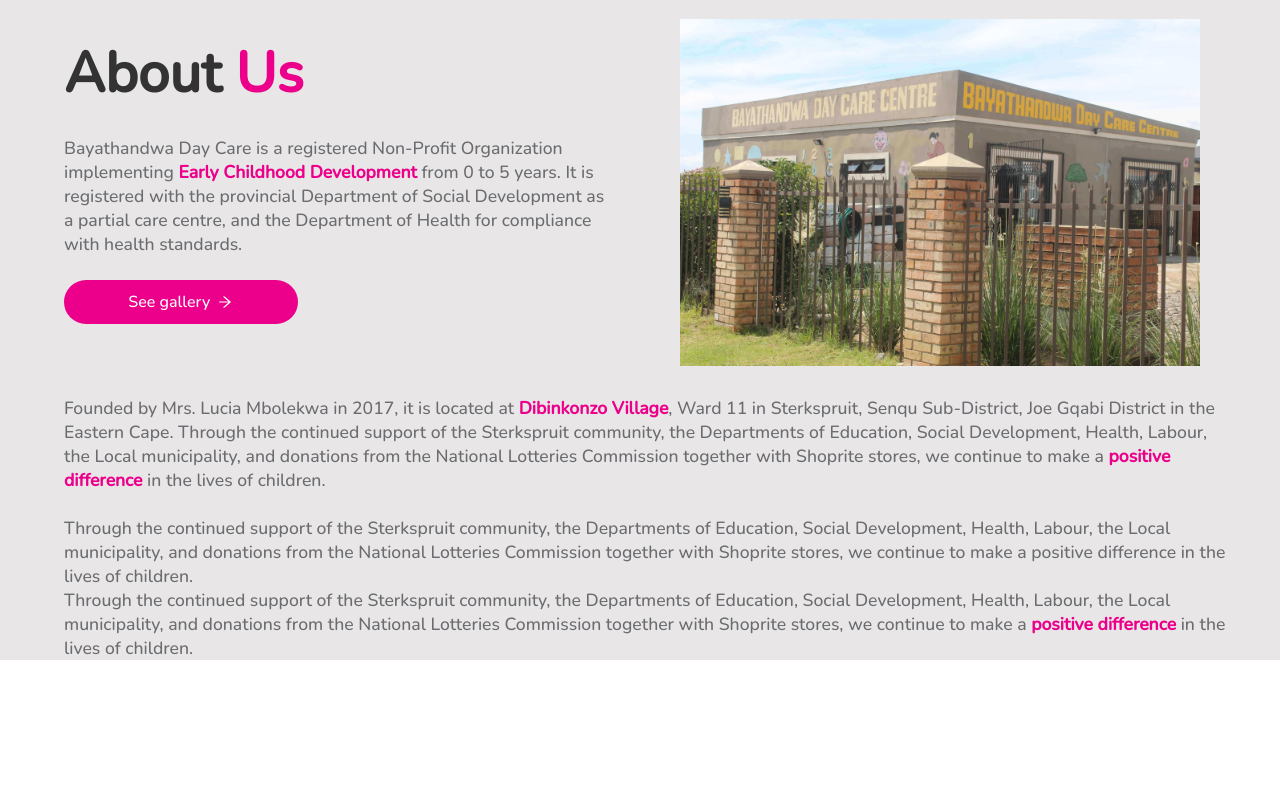
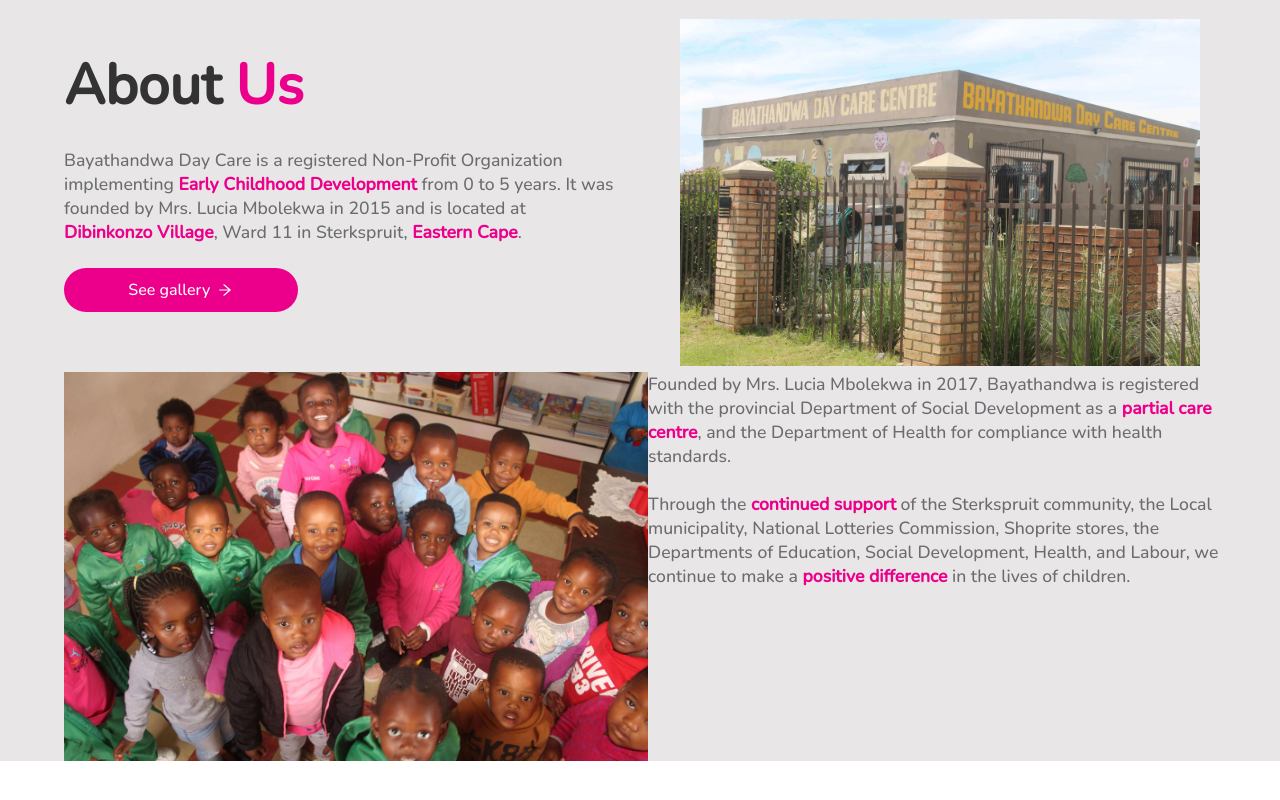
Before and after one commit to Babalwa01/bayathandwa-day-care, a React (Vite) app: page / in a window 1280 px wide. Shown: the part 840-1640 px from the top of the page. Built offline with nearby package versions, Linux system fonts and the light colour scheme.

Commit message:
added history info and img

```diff
--- a/src/constants/images.ts
+++ b/src/constants/images.ts
@@ -1,5 +1,6 @@
 import logo from "../assets/logo.png";
 import about01 from "../assets/about01.jpg";
+import about02 from "../assets/about02.jpg";
 import elephant from "../assets/elephant.jpg";
 import header1 from "../assets/header1.jpg";
 import header2 from "../assets/header2.jpg";
@@ -7,4 +8,4 @@ import clinic from "../assets/clinic.jpg";
 import meals from "../assets/meals.jpg";
 import transport from "../assets/transport.jpg";
 
-export default { logo, about01, elephant, header1, header2, clinic, meals, transport };
+export default { logo, about01, about02, elephant, header1, header2, clinic, meals, transport };
--- a/src/container/AboutUs/AboutUs.scss
+++ b/src/container/AboutUs/AboutUs.scss
@@ -60,7 +60,7 @@
         }
       }
 
-      .app__aboutus-history-gallery {
+      .app__aboutus-gallery {
         background-color: var(--pink-color);
         color: var(--white-color);
         height: 2.7rem;
@@ -111,12 +111,38 @@
       img {
         max-width: 100%;
       }
-
-
     }
   }
 
+  .app__aboutus-history {
+    display: flex;
+    flex-direction: column;
+    margin-top: 2rem;
 
+    @media screen and (min-width: 1024px) {
+      flex-direction: row;
+      margin-top: 0rem;
+    }
+
+    .app__aboutus-history-image {
+      display: none;
+      flex-basis: 50%;
+
+      @media screen and (min-width: 1024px) {
+        display: flex;
+      }
+
+      img {
+        max-width: 100%;
+      }
+    }
+
+    p {
+      @media screen and (min-width: 1024px) {
+        flex-basis: 50%;
+      }
+    }
+  }
 
   // @media screen and (min-width: 768px) and (max-width: 1023px) {
   //   padding-left: 4rem;
--- a/src/container/AboutUs/AboutUs.tsx
+++ b/src/container/AboutUs/AboutUs.tsx
@@ -17,11 +17,13 @@ const AboutUs = () => {
             <span className="pink-text bold-text">
               Early Childhood Development
             </span>{" "}
-            from 0 to 5 years. It is registered with the provincial Department
-            of Social Development as a partial care centre, and the Department
-            of Health for compliance with health standards.
+            from 0 to 5 years. It was founded by Mrs. Lucia Mbolekwa in 2015 and
+            is located at{" "}
+            <span className="pink-text bold-text">Dibinkonzo Village</span>,
+            Ward 11 in Sterkspruit,{" "}
+            <span className="pink-text bold-text">Eastern Cape</span>.
           </p>
-          <div className="app__aboutus-history-gallery">
+          <div className="app__aboutus-gallery">
             <a href="#Gallery">
               <span className="gallery-span">See gallery</span>
             </a>
@@ -32,48 +34,31 @@ const AboutUs = () => {
           <img src={images.about01} alt="Bayathandwa day care" />
         </div>
       </motion.div>
-
-      <div className="app__aboutus-history"></div>
+      <div className="app__aboutus-history">
+        <div className="app__aboutus-history-image">
+          <img src={images.about02} alt="Bayathandwa day care" />
+        </div>
+        <p className="p__opensans">
+          Founded by Mrs. Lucia Mbolekwa in 2017, Bayathandwa is registered with
+          the provincial Department of Social Development as a{" "}
+          <span className="pink-text bold-text">partial care centre</span>, and
+          the Department of Health for compliance with health standards.
+          <br /> <br />
+          Through the{" "}
+          <span className="pink-text bold-text">continued support</span> of the
+          Sterkspruit community, the Local municipality, National Lotteries
+          Commission, Shoprite stores, the Departments of Education, Social
+          Development, Health, and Labour, we continue to make a{" "}
+          <span className="pink-text bold-text">positive difference</span> in
+          the lives of children.
+        </p>
+      </div>
       <div className="app__aboutus-mission"></div>
       <div className="app__aboutus-vision"></div>
       <div className="app__aboutus-values"></div>
 
       <div className="app__aboutus-about">
-        <div className="app__aboutus-about-content">
-          <p className="p__opensans">
-            <br />
-            Founded by Mrs. Lucia Mbolekwa in 2017, it is located at{" "}
-            <span className="pink-text bold-text">Dibinkonzo Village</span>,
-            Ward 11 in Sterkspruit, Senqu Sub-District, Joe Gqabi District in
-            the Eastern Cape.{" "}
-            <span className="small-medium">
-              Through the continued support of the Sterkspruit community, the
-              Departments of Education, Social Development, Health, Labour, the
-              Local municipality, and donations from the National Lotteries
-              Commission together with Shoprite stores, we continue to make a{" "}
-              <span className="pink-text bold-text">positive difference</span>{" "}
-              in the lives of children.
-            </span>
-          </p>
-          <p className="large-xlarge">
-            <br />
-            Through the continued support of the Sterkspruit community, the
-            Departments of Education, Social Development, Health, Labour, the
-            Local municipality, and donations from the National Lotteries
-            Commission together with Shoprite stores, we continue to make a{" "}
-            positive difference in the lives of children.
-          </p>
-        </div>
-      </div>
-      <div className="app__aboutus-history">
-        <p className="p__opensans">
-          Through the continued support of the Sterkspruit community, the
-          Departments of Education, Social Development, Health, Labour, the
-          Local municipality, and donations from the National Lotteries
-          Commission together with Shoprite stores, we continue to make a{" "}
-          <span className="pink-text bold-text">positive difference</span> in
-          the lives of children.
-        </p>
+        <div className="app__aboutus-about-content"></div>
       </div>
       <div className="app__aboutus-mission"></div>
       <div className="app__aboutus-vision"></div>
```
Also changed, not shown: src/assets/about02.jpg (added).
